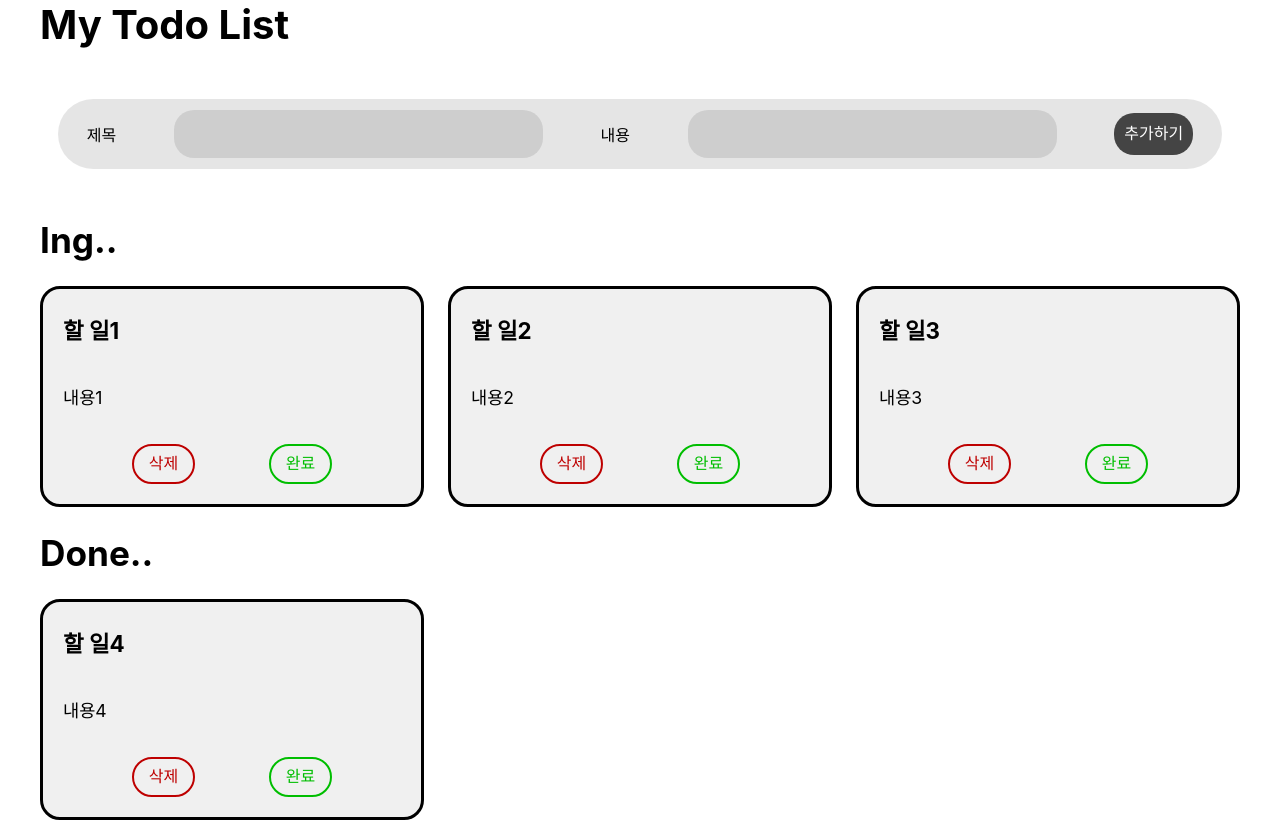
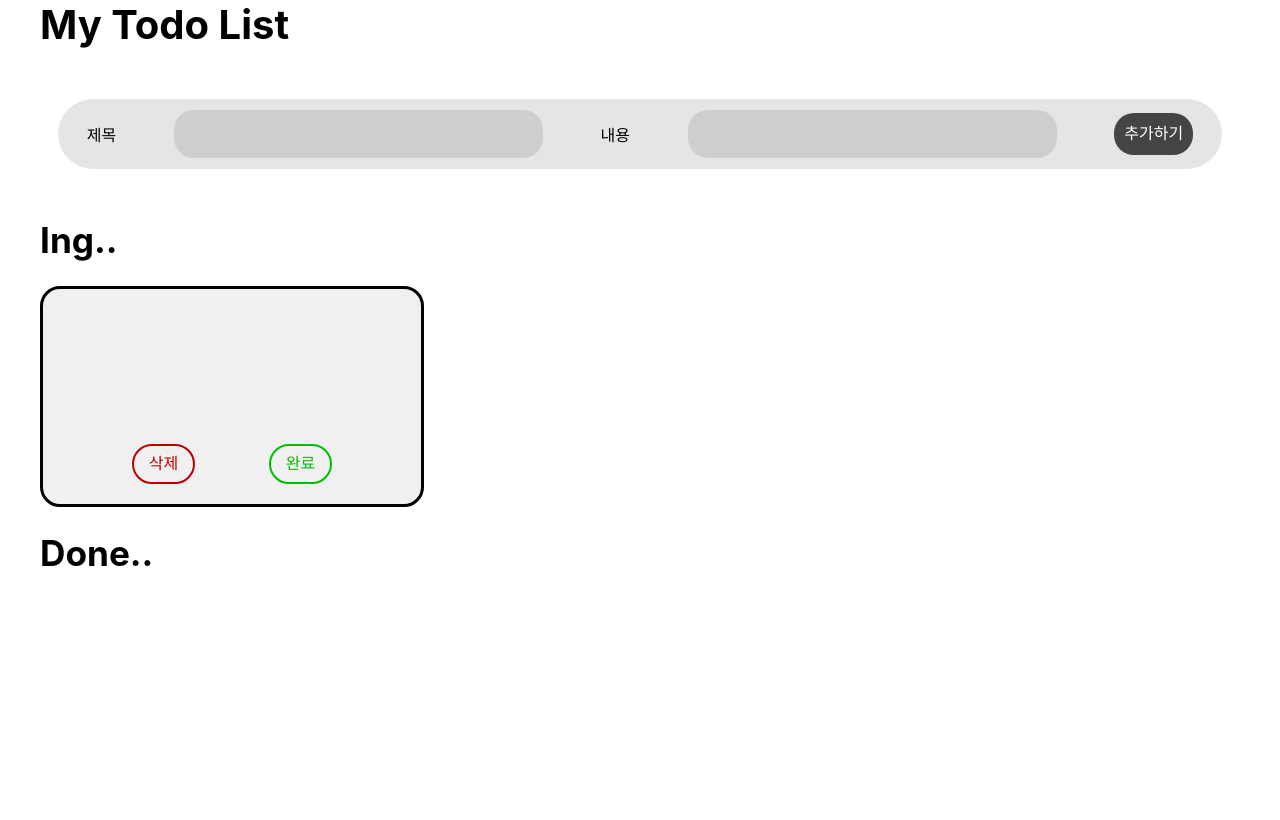
Before and after one commit to youjunho613/to-do-list, a React (Create React App) app: page / in a window 1280 px wide. Built offline with nearby package versions, Linux system fonts and the light colour scheme.

Commit message:
feat.삭제&완료 버튼
feat. 삭제버튼
feat. 완료버튼
style. 컴포넌트 분리

```diff
--- a/src/App.jsx
+++ b/src/App.jsx
@@ -1,84 +1,17 @@
 import { React, useState } from "react";
-// import TodoList from "todoList";
+import Header from "component/header";
+import Form from "component/form";
+import TodoList from "component/todoList";
 import "App.css";
 
-const todoList = [
-  { title: "할 일1", content: "내용1", id: 1, isDone: false },
-  { title: "할 일2", content: "내용2", id: 1, isDone: false },
-  { title: "할 일3", content: "내용3", id: 1, isDone: false },
-  { title: "할 일4", content: "내용4", id: 1, isDone: true },
-];
-
 function App() {
-  const [todo, setTodo] = useState({
-    title: "",
-    content: "",
-    id: "",
-    isDone: false,
-  });
-
-  const setValue = (event) => {
-    const { name, value } = event.target;
-
-    setTodo({ ...todo, [name]: value });
-  };
-
-  const register = (name) => ({
-    name,
-    value: todo[name],
-    onChange: setValue,
-  });
-
-  const onSubmitHandler = (event) => {
-    event.preventDefault();
-  };
+  const [todoList, setTodoLIst] = useState([{}]);
 
   return (
     <div className="html-style">
-      <h1 className="body-title">My Todo List</h1>
-      <form className="write-form" onSubmit={onSubmitHandler}>
-        제목
-        <input className="write-input" {...register("title")} />
-        내용
-        <input className="write-input" {...register("content")} />
-        <button className="write-button">추가하기</button>
-      </form>
-      <main>
-        {/* 고정 */}
-        <h2 className="list-title">Ing..</h2>
-        {/* GET */}
-        <ul className="do-list">
-          {todoList
-            .filter((item) => item.isDone === false)
-            .map((item) => {
-              return (
-                <li className="todo-item">
-                  <h3>{item.title}</h3>
-                  <p>{item.content}</p>
-                  <button className="list-delete-button">삭제</button>
-                  <button className="list-done-button">완료</button>
-                </li>
-              );
-            })}
-        </ul>
-        {/* 고정 */}
-        <h2 className="list-title">Done..</h2>
-        <ul className="do-list">
-          {todoList
-            .filter((item) => item.isDone === true)
-            .map((item) => {
-              return (
-                <li className="todo-item">
-                  <h3>{item.title}</h3>
-                  <p>{item.content}</p>
-                  <button className="list-delete-button">삭제</button>
-                  <button className="list-done-button">완료</button>
-                </li>
-              );
-            })}
-        </ul>
-        <div className="list-button-box"></div>
-      </main>
+      <Header>My Todo List</Header>
+      <Form todoList={todoList} setTodoLIst={setTodoLIst} />
+      <TodoList todoList={todoList} setTodoLIst={setTodoLIst} />
     </div>
   );
 }
--- /dev/null
+++ b/src/component/form.jsx
@@ -0,0 +1,40 @@
+import { React, useState } from "react";
+
+const Form = ({ todoList, setTodoLIst }) => {
+  const initial = { title: "", content: "", id: 1, isDone: false };
+
+  const [todo, setTodo] = useState(initial);
+
+  const onSubmitHandler = (event) => {
+    event.preventDefault();
+
+    setTodoLIst([...todoList, { ...todo, id: todoList.length + 1 }]); // id 값 문제있음
+
+    setTodo(initial); //input.value 초기화 & 렌더링
+  };
+
+  const inputTag = (name) => ({
+    className: "write-input",
+    name,
+    value: todo[name],
+    onChange: onChangeHandler,
+  });
+
+  const onChangeHandler = (event) => {
+    const { name, value } = event.target;
+
+    setTodo({ ...todo, [name]: value });
+  };
+
+  return (
+    <form className="write-form" onSubmit={onSubmitHandler}>
+      제목
+      <input {...inputTag("title")} />
+      내용
+      <input {...inputTag("content")} />
+      <button className="write-button">추가하기</button>
+    </form>
+  );
+};
+
+export default Form;
--- /dev/null
+++ b/src/component/header.jsx
@@ -0,0 +1,7 @@
+import React from "react";
+
+const Header = ({ children }) => {
+  return <h1 className="body-title">{children}</h1>;
+};
+
+export default Header;
--- /dev/null
+++ b/src/component/todo.jsx
@@ -0,0 +1,47 @@
+import React from "react";
+
+const Todo = ({ item, todoList, setTodoLIst }) => {
+  const ClickDeleteHandler = (id) => {
+    const newTodoList = todoList.filter((item) => item.id !== id);
+    setTodoLIst(newTodoList);
+  };
+
+  const onClickDoneHandler = (id) => {
+    const newTodoList = todoList.map((todo) => {
+      if (todo.id === id) {
+        return {
+          ...todo,
+          isDone: !todo.isDone,
+        };
+      } else {
+        return { ...todo };
+      }
+    });
+    setTodoLIst(newTodoList);
+  };
+
+  return (
+    <li className="todo-item" key={item.id} id={item.id}>
+      <h3>{item.title}</h3>
+      <p>{item.content}</p>
+      <button
+        className="list-delete-button"
+        onClick={() => {
+          ClickDeleteHandler(item.id);
+        }}
+      >
+        삭제
+      </button>
+      <button
+        className="list-done-button"
+        onClick={() => {
+          onClickDoneHandler(item.id);
+        }}
+      >
+        완료
+      </button>
+    </li>
+  );
+};
+
+export default Todo;
--- /dev/null
+++ b/src/component/todoList.jsx
@@ -0,0 +1,44 @@
+import React from "react";
+import Todo from "./todo";
+
+const TodoList = ({ todoList, setTodoLIst }) => {
+  // const newTodoList =
+
+  return (
+    <main>
+      <h2 className="list-title">Ing..</h2>
+      <ul className="do-list">
+        {todoList
+          .filter((item) => !item.isDone)
+          .map((item) => {
+            return (
+              <Todo
+                key={item.id}
+                item={item}
+                todoList={todoList}
+                setTodoLIst={setTodoLIst}
+              ></Todo>
+            );
+          })}
+      </ul>
+      <h2 className="list-title">Done..</h2>
+      <ul className="do-list">
+        {todoList
+          .filter((item) => item.isDone === true)
+          .map((item) => {
+            return (
+              <Todo
+                key={item.id}
+                item={item}
+                todoList={todoList}
+                setTodoLIst={setTodoLIst}
+              ></Todo>
+            );
+          })}
+      </ul>
+      <div className="list-button-box"></div>
+    </main>
+  );
+};
+
+export default TodoList;
```
Also changed, not shown: src/todoList.jsx (deleted, +0 -29 lines).
